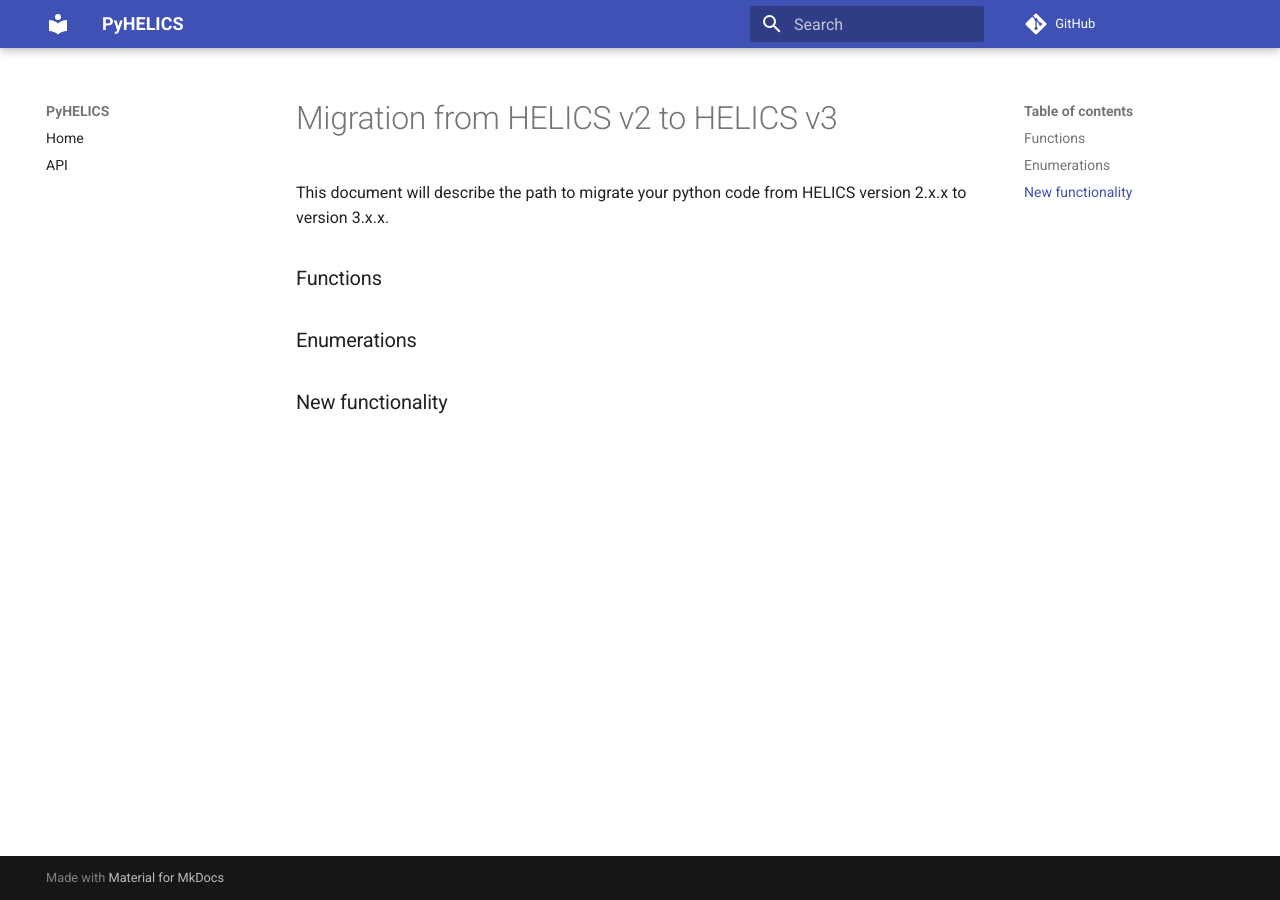
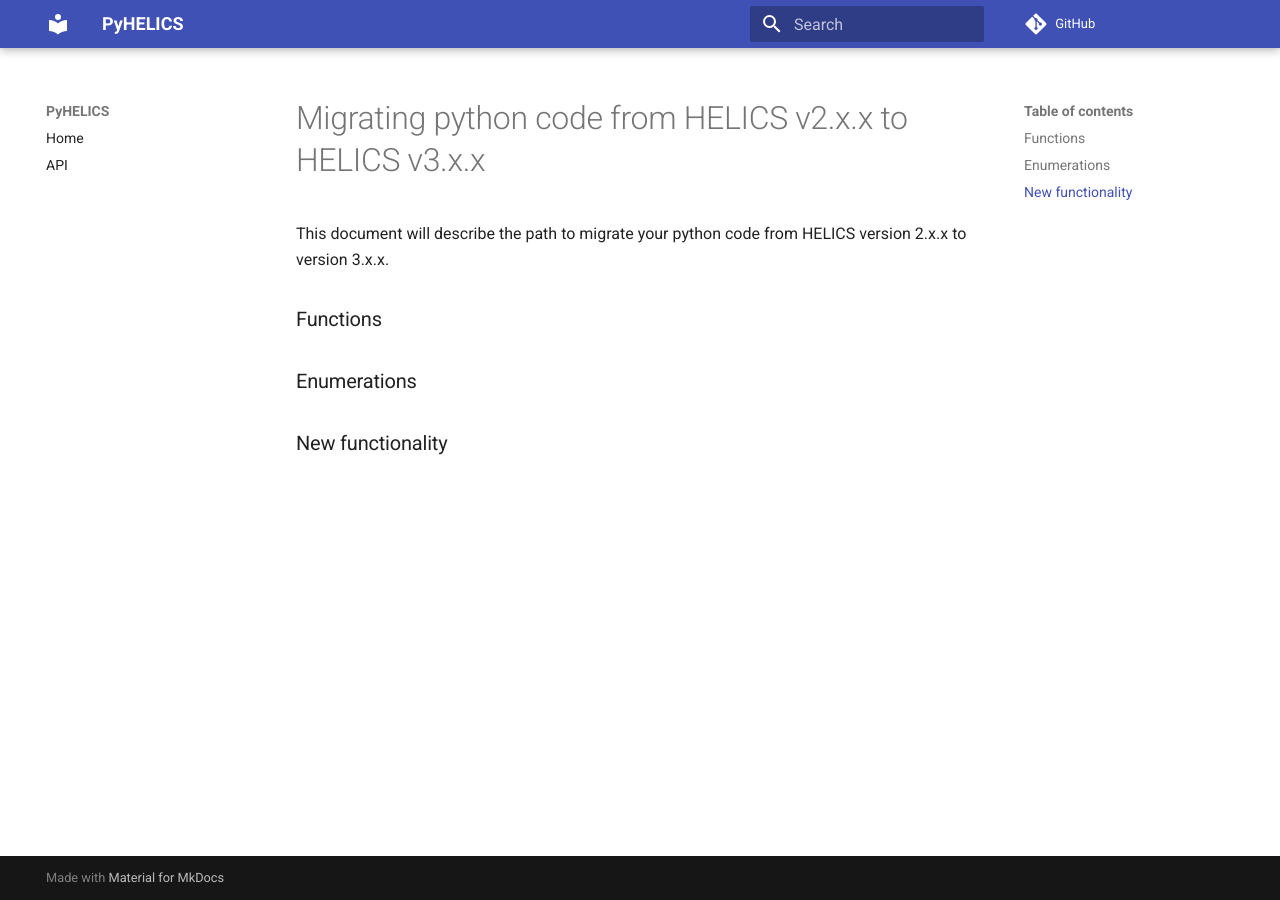
Before and after one commit to GMLC-TDC/pyhelics, an MkDocs documentation site: the page built from docs/migration-helics2-helics3.md, in a window 1280 px wide. Built offline with MkDocs 1.6.1 and Material for MkDocs 9.7.7, drawn with Linux system fonts in a browser that asks for light colours; comment, search, counter and statistics services are not loaded.

Commit message:
Update migration-helics2-helics3.md

```diff
--- a/docs/migration-helics2-helics3.md
+++ b/docs/migration-helics2-helics3.md
@@ -1,4 +1,4 @@
-# Migration from HELICS v2 to HELICS v3
+# Migrating python code from HELICS v2.x.x to HELICS v3.x.x
 
 This document will describe the path to migrate your python code from HELICS version 2.x.x to version 3.x.x.
 
```
